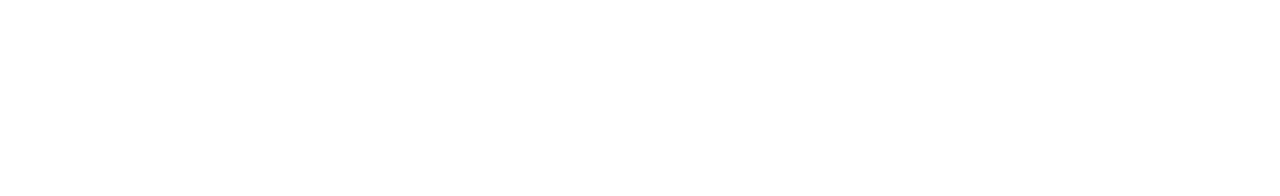
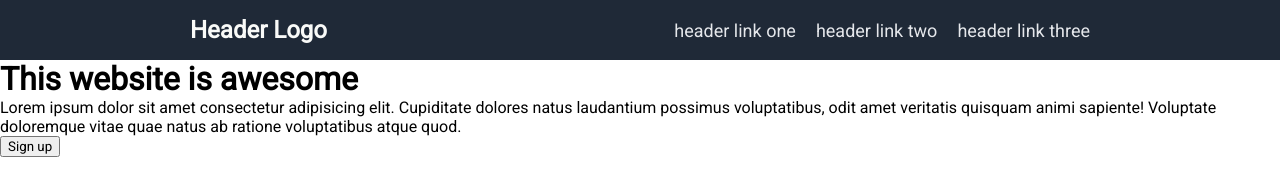
Before and after one commit to Cruz-Guilherme/landing-page-project, a plain HTML site: page index.html in a window 1280 px wide. Drawn offline with Linux system fonts and the light colour scheme.

Commit message:
Header creation and style

```diff
--- a/index.html
+++ b/index.html
@@ -4,9 +4,39 @@
     <meta charset="UTF-8">
     <meta name="viewport" content="width=device-width, initial-scale=1.0">
     <title>Badu Collie Page</title>
+    <link href='https://fonts.googleapis.com/css?family=Roboto' rel='stylesheet'>
     <link href="./styles.css" rel="stylesheet">
 </head>
 <body>
+    <header class="header">
+        <div class="header-logo">
+            Header Logo
+        </div>
+        <ul class="header-links">
+            <li><a class="link">header link one</a></li>
+            <li><a class="link">header link two</a></li>
+            <li><a class="link">header link three</a></li>
+        </ul>
+    </header>
+    <main>
+        <div class="section-1">
+            <h1>This website is awesome</h1>
+            <p>Lorem ipsum dolor sit amet consectetur adipisicing elit. Cupiditate dolores natus laudantium possimus voluptatibus, odit amet veritatis quisquam animi sapiente! Voluptate doloremque vitae quae natus ab ratione voluptatibus atque quod.</p>
+            <button>Sign up</button>
+        </div>
+        <div class="section-2">
 
+        </div>
+        <div class="section-3">
+
+        </div>
+        <div class="section-4">
+
+        </div>
+
+    </main>
+    <footer>
+
+    </footer>
 </body>
 </html>
--- a/styles.css
+++ b/styles.css
@@ -0,0 +1,38 @@
+* {
+    margin: 0;
+    font-family: "Roboto";
+
+}
+
+body {
+    min-height: 100vh;
+    display: flex;
+    flex-direction: column;
+}
+
+.header {
+    display: flex;
+    background-color: #1f2937;
+    height: 60px;
+    padding: 0 190px;
+    align-items: center;
+}
+
+.header-logo {
+    margin-right: auto;
+    font-size: 24px;
+    font-weight: bold;
+    color: #f9faf8;
+}
+
+.header-links {
+    display: flex;
+    list-style-type: none;
+    font-size: 18px;
+    color: #e5e7eb;
+    gap: 20px;
+}
+
+.link {
+    text-decoration: none;
+}
```
